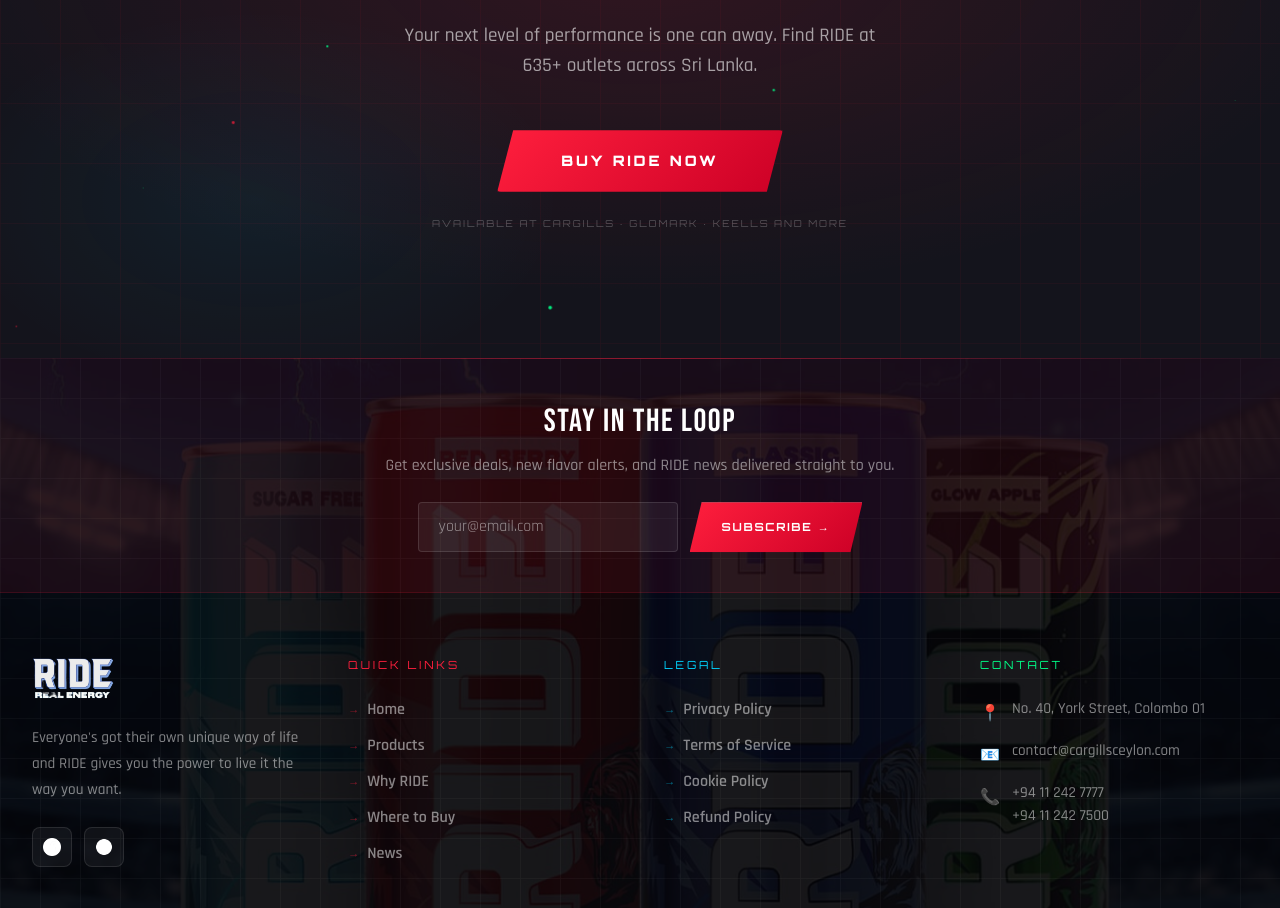
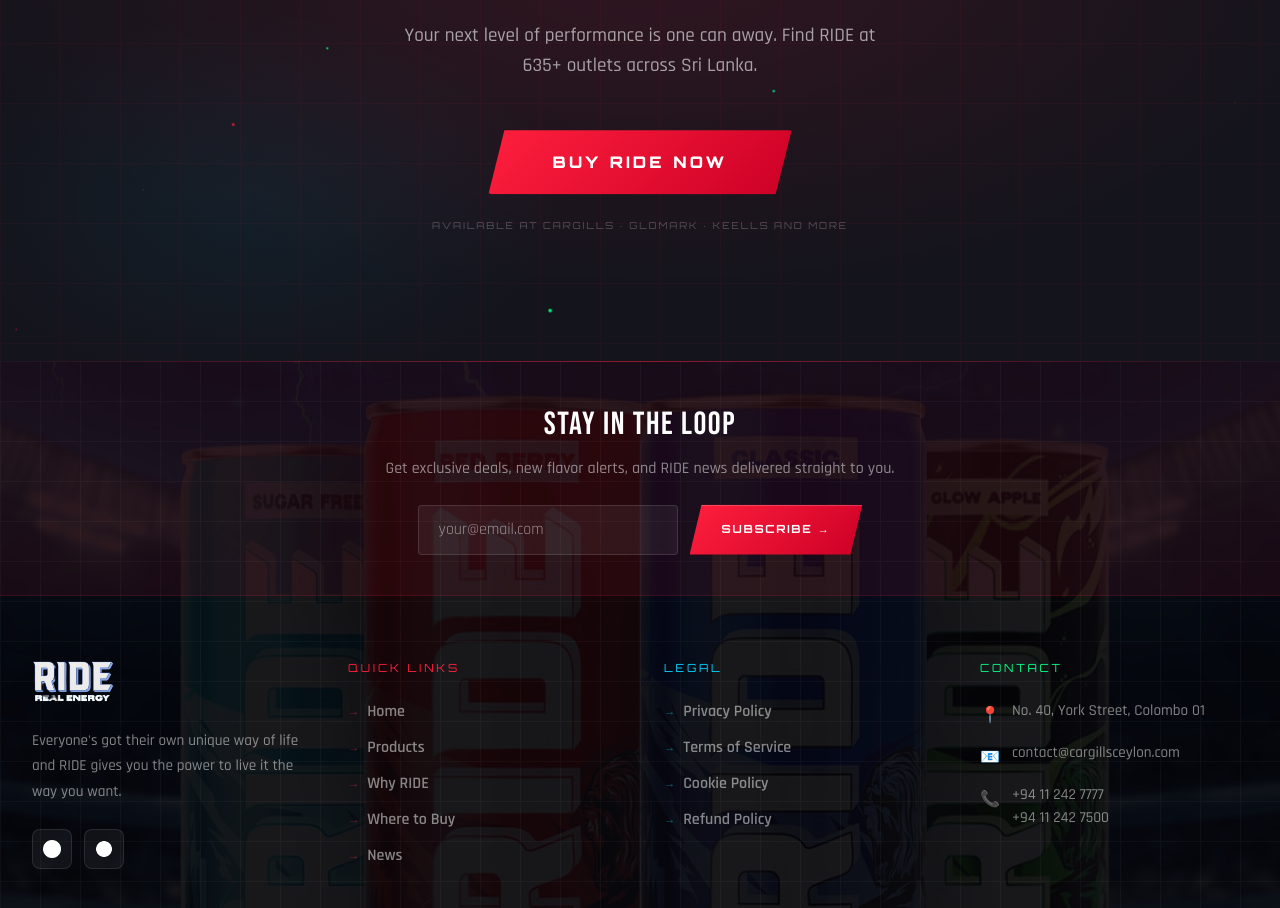
Before and after one commit to Dhananjaya-Dilshan/Enagy-drink-website, a Next.js app: page / in a window 1280 px wide. Shown: the part 5620-6528 px from the top of the page. Built offline with nearby package versions, Linux system fonts and the light colour scheme.

Commit message:
fix deploy error

```diff
--- a/src/components/FinalCTA.tsx
+++ b/src/components/FinalCTA.tsx
@@ -141,7 +141,7 @@
               clipPath: 'polygon(16px 0%, 100% 0%, calc(100% - 16px) 100%, 0% 100%)',
               animation: 'glowPulse 2s ease-in-out infinite',
               transition: 'transform 0.3s ease',
-              fontSize: '0.9rem',
+
             }}
             onMouseEnter={(e) => (e.currentTarget.style.transform = 'scale(1.05) translateY(-2px)')}
             onMouseLeave={(e) => (e.currentTarget.style.transform = 'scale(1) translateY(0)')}
```
